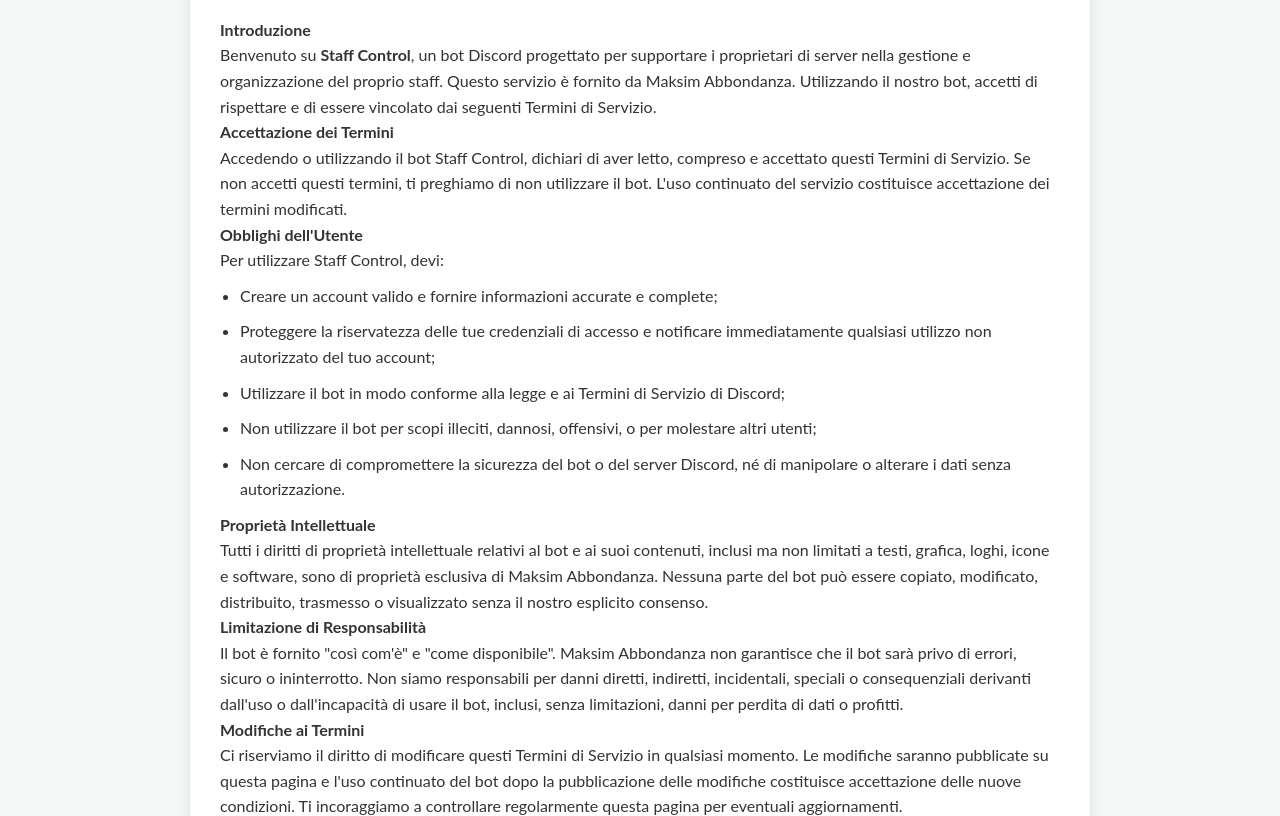
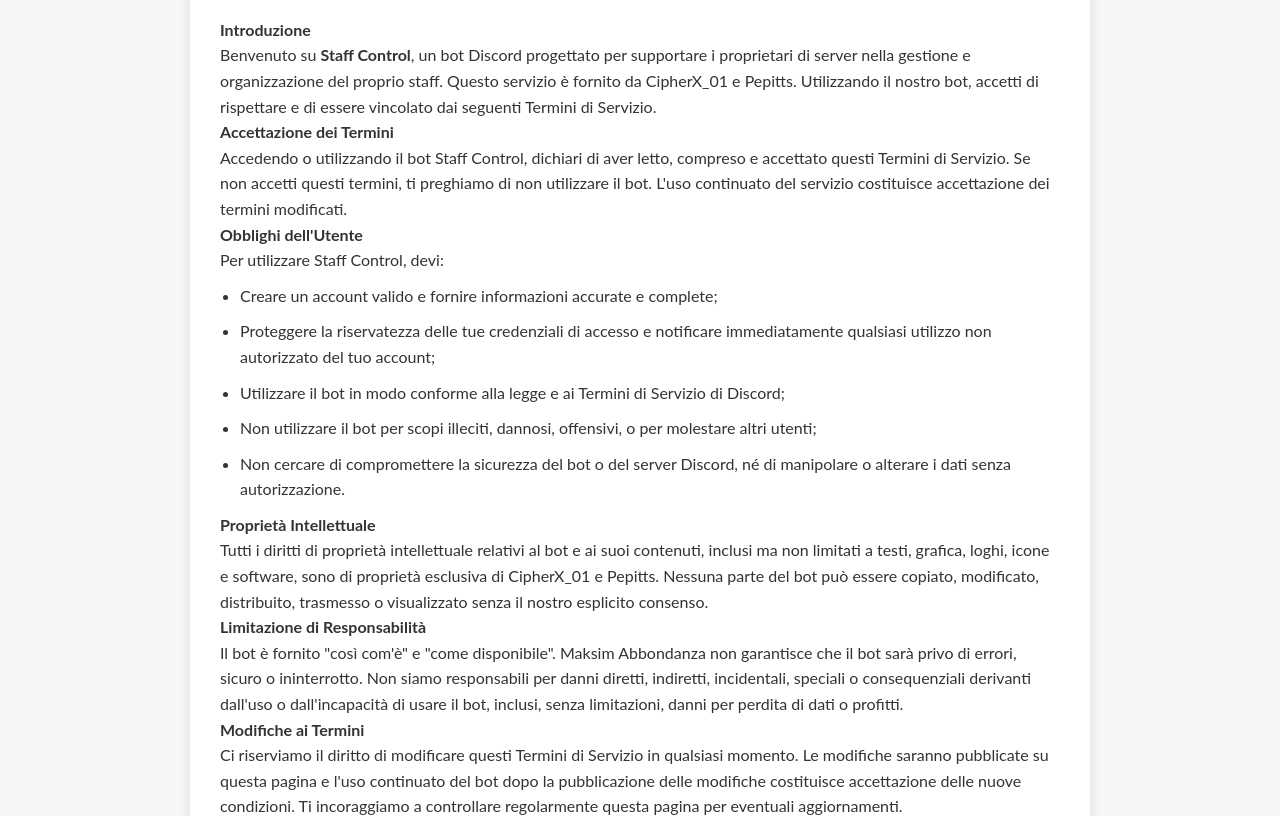
Before and after one commit to Staff-Control/terms-and-policy, a plain HTML site: page Terms-of-Service.html in a window 1280 px wide. Shown: the part 257-1073 px from the top of the page. Drawn offline with Linux system fonts and the light colour scheme.

Commit message:
Update Terms-of-Service.html

```diff
--- a/Terms-of-Service.html
+++ b/Terms-of-Service.html
@@ -21,7 +21,7 @@
         <section>
             <h2>Termini di Servizio</h2>
             <p><strong>Introduzione</strong></p>
-            <p>Benvenuto su <strong>Staff Control</strong>, un bot Discord progettato per supportare i proprietari di server nella gestione e organizzazione del proprio staff. Questo servizio è fornito da Maksim Abbondanza. Utilizzando il nostro bot, accetti di rispettare e di essere vincolato dai seguenti Termini di Servizio.</p>
+            <p>Benvenuto su <strong>Staff Control</strong>, un bot Discord progettato per supportare i proprietari di server nella gestione e organizzazione del proprio staff. Questo servizio è fornito da CipherX_01 e Pepitts. Utilizzando il nostro bot, accetti di rispettare e di essere vincolato dai seguenti Termini di Servizio.</p>
 
             <p><strong>Accettazione dei Termini</strong></p>
             <p>Accedendo o utilizzando il bot Staff Control, dichiari di aver letto, compreso e accettato questi Termini di Servizio. Se non accetti questi termini, ti preghiamo di non utilizzare il bot. L'uso continuato del servizio costituisce accettazione dei termini modificati.</p>
@@ -37,7 +37,7 @@
             </ul>
 
             <p><strong>Proprietà Intellettuale</strong></p>
-            <p>Tutti i diritti di proprietà intellettuale relativi al bot e ai suoi contenuti, inclusi ma non limitati a testi, grafica, loghi, icone e software, sono di proprietà esclusiva di Maksim Abbondanza. Nessuna parte del bot può essere copiato, modificato, distribuito, trasmesso o visualizzato senza il nostro esplicito consenso.</p>
+            <p>Tutti i diritti di proprietà intellettuale relativi al bot e ai suoi contenuti, inclusi ma non limitati a testi, grafica, loghi, icone e software, sono di proprietà esclusiva di CipherX_01 e Pepitts. Nessuna parte del bot può essere copiato, modificato, distribuito, trasmesso o visualizzato senza il nostro esplicito consenso.</p>
 
             <p><strong>Limitazione di Responsabilità</strong></p>
             <p>Il bot è fornito "così com'è" e "come disponibile". Maksim Abbondanza non garantisce che il bot sarà privo di errori, sicuro o ininterrotto. Non siamo responsabili per danni diretti, indiretti, incidentali, speciali o consequenziali derivanti dall'uso o dall'incapacità di usare il bot, inclusi, senza limitazioni, danni per perdita di dati o profitti.</p>
```
